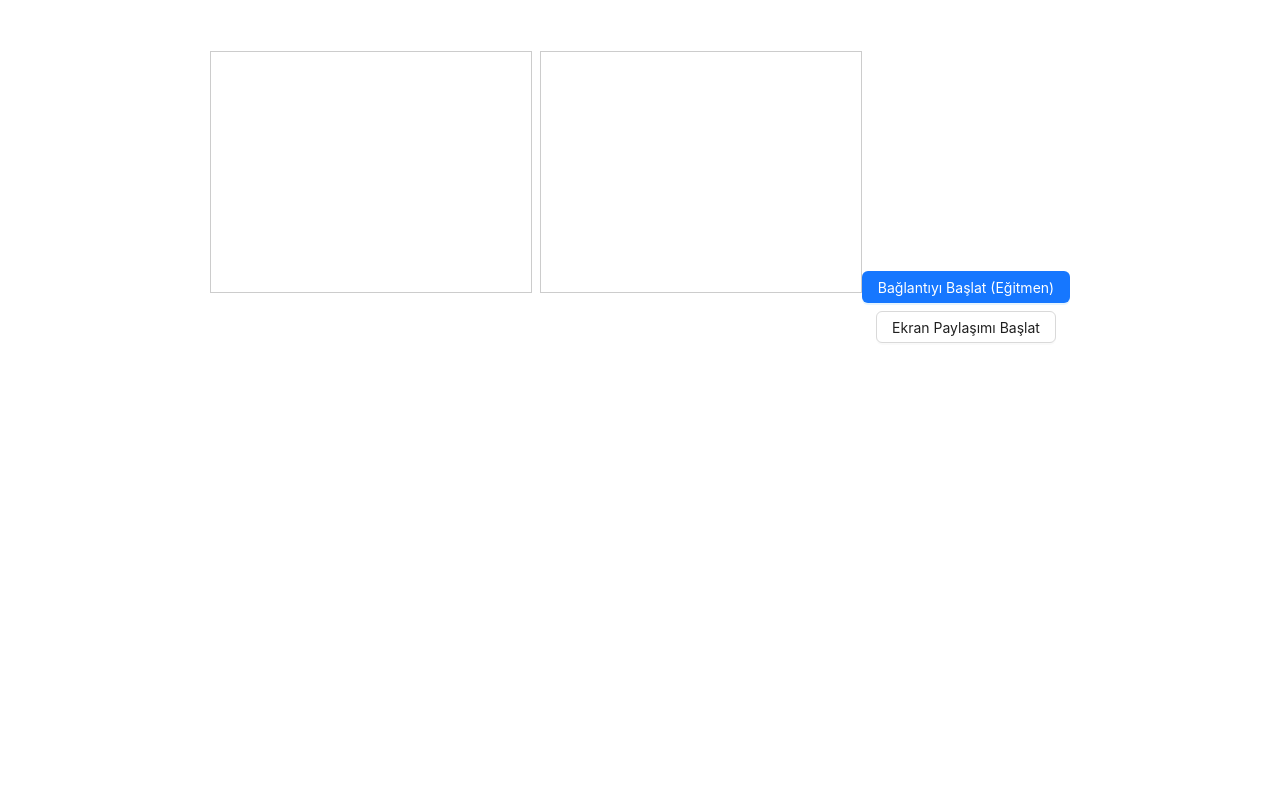
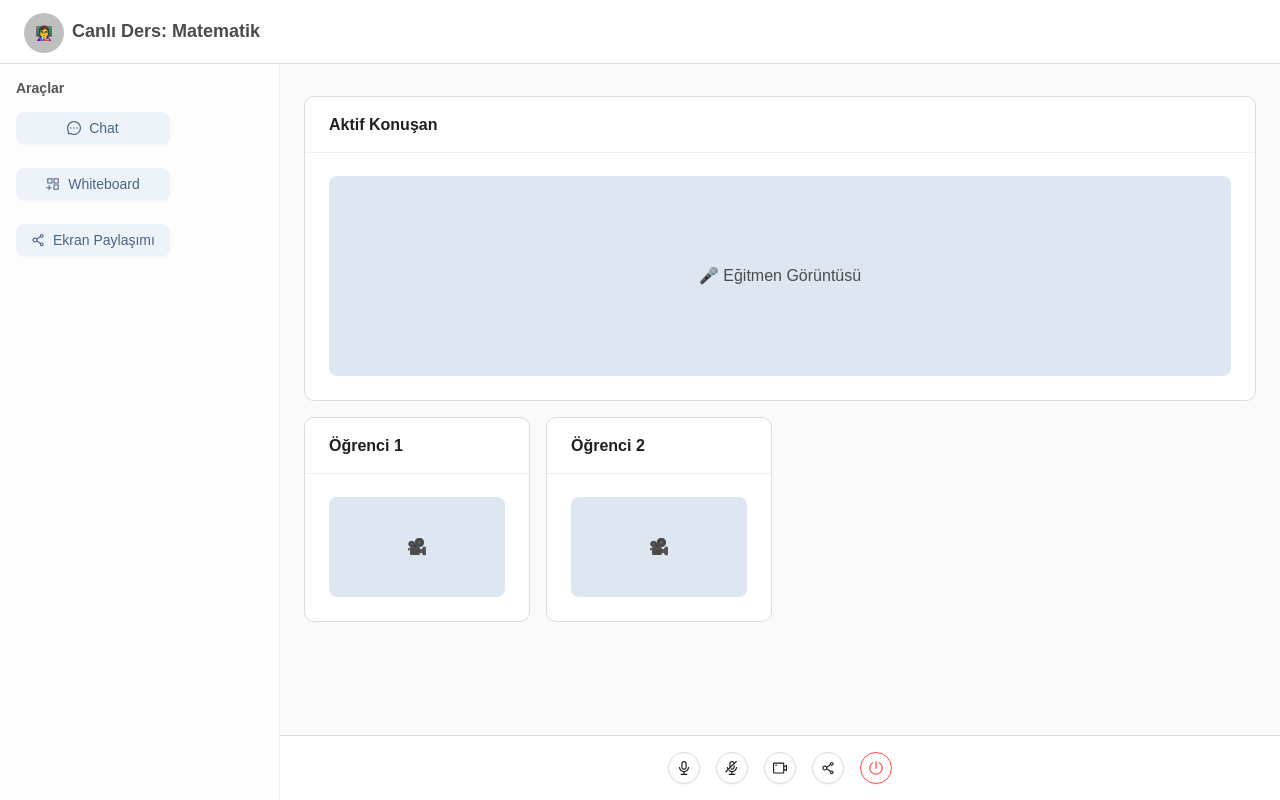
Before and after one commit to akahramn/tied-up, a React (Create React App) app in the folder tiedup-frontend/: page /live/1 in a window 1280 px wide. Built offline with nearby package versions, Linux system fonts and the light colour scheme; no server answers.

Commit message:
frontend changed

```diff
--- a/tiedup-frontend/src/App.js
+++ b/tiedup-frontend/src/App.js
@@ -2,12 +2,16 @@ import logo from './logo.svg';
 import './App.css';
 import {BrowserRouter, Route, Routes} from "react-router-dom";
 import LiveSession from "./pages/LiveSession";
+import Login from "./pages/login/Login";
+import Register from "./pages/register/Register";
 
 function App() {
   return (
       <BrowserRouter>
         <Routes>
           <Route path="/live/:isInstructor" element={<LiveSession />} />
+          <Route path="/login" element={<Login />} />
+          <Route path="/register" element={<Register />} />
         </Routes>
       </BrowserRouter>
   );
--- a/tiedup-frontend/src/index.js
+++ b/tiedup-frontend/src/index.js
@@ -3,12 +3,22 @@ import ReactDOM from 'react-dom/client';
 import './index.css';
 import App from './App';
 import reportWebVitals from './reportWebVitals';
+import { ConfigProvider } from 'antd';
 
+const theme = {
+    token: {
+        colorPrimary: '#B5DDA4',
+        fontFamily: 'Poppins, sans-serif',
+        borderRadius: 8,
+    },
+};
 const root = ReactDOM.createRoot(document.getElementById('root'));
 root.render(
+    <ConfigProvider theme={theme}>
   <React.StrictMode>
     <App />
   </React.StrictMode>
+    </ConfigProvider>
 );
 
 // If you want to start measuring performance in your app, pass a function
--- /dev/null
+++ b/tiedup-frontend/src/pages/LiveClassroom.css
@@ -0,0 +1,79 @@
+/* src/pages/LiveClassroom.css */
+.classroom-layout {
+    min-height: 100vh;
+    background-color: #f5f6fa;
+}
+
+.header-bar {
+    background: #fff;
+    padding: 0 24px;
+    border-bottom: 1px solid #ddd;
+    display: flex;
+    align-items: center;
+}
+
+.class-title {
+    font-size: 18px;
+    font-weight: 600;
+    color: #4b4b4b;
+}
+
+.side-panel {
+    background: #fdfdfd;
+    padding: 16px;
+    border-right: 1px solid #eee;
+}
+
+.side-title {
+    font-weight: bold;
+    margin-bottom: 1rem;
+    color: #555;
+}
+
+.side-buttons button {
+    background-color: #eef3fa;
+    border: none;
+    color: #4a6584;
+    font-weight: 500;
+}
+
+.video-area {
+    padding: 24px;
+    background: #fafafa;
+}
+
+.video-grid {
+    margin-top: 8px;
+}
+
+.main-speaker {
+    background: #fff;
+    border: 1px solid #ddd;
+}
+
+.participant-card {
+    background: #fff;
+    border: 1px solid #ddd;
+}
+
+.video-box {
+    height: 200px;
+    background: #dde6f1;
+    display: flex;
+    justify-content: center;
+    align-items: center;
+    color: #4b4b4b;
+    font-size: 16px;
+    border-radius: 8px;
+}
+
+.video-box.small {
+    height: 100px;
+}
+
+.control-footer {
+    background: #fff;
+    border-top: 1px solid #ddd;
+    text-align: center;
+    padding: 16px 0;
+}
--- a/tiedup-frontend/src/pages/LiveSession.jsx
+++ b/tiedup-frontend/src/pages/LiveSession.jsx
@@ -1,8 +1,26 @@
-import React, { useEffect, useRef, useState } from 'react';
+import React, {useEffect, useRef, useState} from 'react';
 import WebRTCService from '../services/WebRTCService';
 import {useParams} from "react-router-dom";
-import {Button, Space} from "antd";
-import Title from "antd/es/skeleton/Title";
+
+import { Layout, Row, Col, Avatar, Space, Button, Card, theme } from 'antd';
+import {
+    AudioOutlined,
+    AudioMutedOutlined,
+    VideoCameraOutlined,
+    ShareAltOutlined,
+    MessageOutlined,
+    PoweroffOutlined,
+    AppstoreAddOutlined,
+} from '@ant-design/icons';
+import './LiveClassroom.css'; // pastel tonları için custom stil
+
+const { Header, Footer, Content, Sider } = Layout;
+
+const participants = Array.from({ length: 2 }, (_, i) => ({
+    name: `Öğrenci ${i + 1}`,
+    id: i,
+}));
+
 
 const LiveSession = () => {
     const localVideoRef = useRef(null);
@@ -51,41 +69,59 @@ const LiveSession = () => {
 
 
     return (
-        <div style={{ padding: '2rem', textAlign: 'center' }}>
-            <Title level={2}>Canlı Ders (WebRTC)</Title>
+        <Layout className="classroom-layout">
+            {/* Üst bar */}
+            <Header className="header-bar">
+                <Space>
+                    <Avatar size="large">👩‍🏫</Avatar>
+                    <span className="class-title">Canlı Ders: Matematik</span>
+                </Space>
+            </Header>
 
-            <Space style={{ justifyContent: 'center', marginBottom: '2rem' }}>
-                <video
-                    ref={localVideoRef}
-                    autoPlay
-                    playsInline
-                    muted
-                    width={320}
-                    height={240}
-                    style={{ border: '1px solid #ccc' }}
-                />
-                <video
-                    ref={remoteVideoRef}
-                    autoPlay
-                    playsInline
-                    width={320}
-                    height={240}
-                    style={{ border: '1px solid #ccc' }}
-                />
-            </Space>
+            <Layout>
+                {/* Yan Panel */}
+                <Sider width={280} className="side-panel">
+                    <div className="side-title">Araçlar</div>
+                    <Space direction="vertical" size="large" className="side-buttons">
+                        <Button icon={<MessageOutlined />} block>Chat</Button>
+                        <Button icon={<AppstoreAddOutlined />} block>Whiteboard</Button>
+                        <Button icon={<ShareAltOutlined />} block>Ekran Paylaşımı</Button>
+                    </Space>
+                </Sider>
 
-            {isInstructor == 1 &&
-            <Space direction="vertical">
-                <Button type="primary" onClick={handleStartCall}>
-                    Bağlantıyı Başlat (Eğitmen)
-                </Button>
+                <Layout>
+                    {/* Görüntüler */}
+                    <Content className="video-area">
+                        <Row gutter={[16, 16]} className="video-grid">
+                            <Col span={24}>
+                                <Card className="main-speaker" title="Aktif Konuşan">
+                                    <div className="video-box">🎤 Eğitmen Görüntüsü</div>
+                                </Card>
+                            </Col>
 
-                <Button onClick={handleShareScreen} disabled={!isInstructor}>
-                    Ekran Paylaşımı Başlat
-                </Button>
-            </Space>
-            }
-        </div>
+                            {participants.map((p) => (
+                                <Col xs={12} md={6} key={p.id}>
+                                    <Card title={p.name} className="participant-card">
+                                        <div className="video-box small">🎥</div>
+                                    </Card>
+                                </Col>
+                            ))}
+                        </Row>
+                    </Content>
+
+                    {/* Alt bar */}
+                    <Footer className="control-footer">
+                        <Space size="middle">
+                            <Button shape="circle" icon={<AudioOutlined />} />
+                            <Button shape="circle" icon={<AudioMutedOutlined />} />
+                            <Button shape="circle" icon={<VideoCameraOutlined />} />
+                            <Button shape="circle" icon={<ShareAltOutlined />} />
+                            <Button danger shape="circle" icon={<PoweroffOutlined />} />
+                        </Space>
+                    </Footer>
+                </Layout>
+            </Layout>
+        </Layout>
     );
 };
 
```
